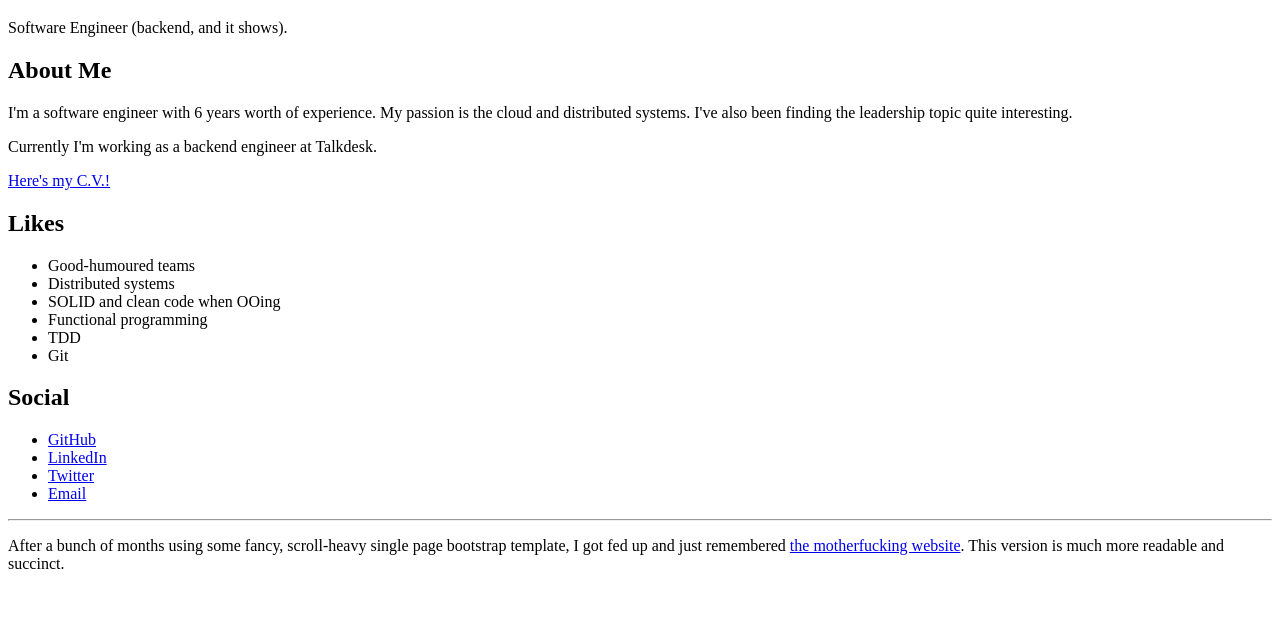
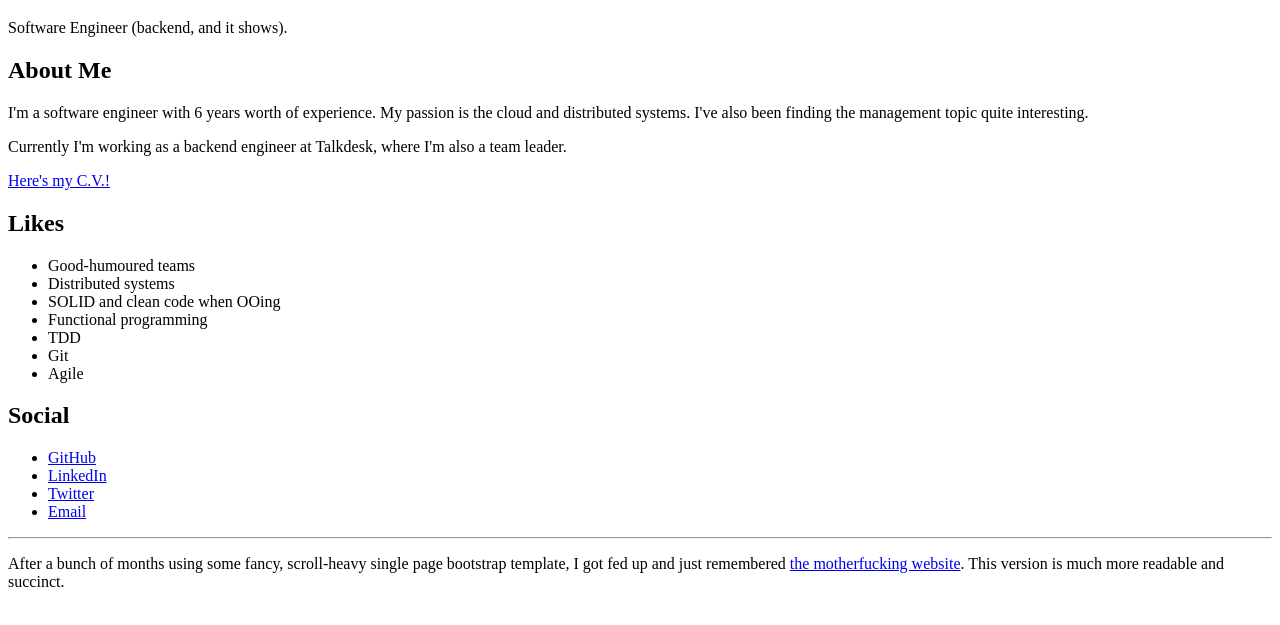
Before and after one commit to seekandystroy/homepage, a plain HTML site: page index.html in a window 1280 px wide. Shown: the part 61-686 px from the top of the page. Drawn offline with Linux system fonts and the light colour scheme.

Commit message:
Add team leading, agile

```diff
--- a/index.html
+++ b/index.html
@@ -17,9 +17,9 @@
 
     <h2>About Me</h2>
 
-    <p>I'm a software engineer with 6 years worth of experience. My passion is the cloud and distributed systems. I've also been finding the leadership topic quite interesting.</p>
+    <p>I'm a software engineer with 6 years worth of experience. My passion is the cloud and distributed systems. I've also been finding the management topic quite interesting.</p>
 
-    <p>Currently I'm working as a backend engineer at Talkdesk.</p>
+    <p>Currently I'm working as a backend engineer at Talkdesk, where I'm also a team leader.</p>
 
     <a href="./CV-AndyGoncalves.pdf">Here's my C.V.!</a>
 
@@ -32,6 +32,7 @@
         <li>Functional programming</li>
         <li>TDD</li>
         <li>Git</li>
+        <li>Agile</li>
     </ul>
 
     <h2>Social</h2>
```
